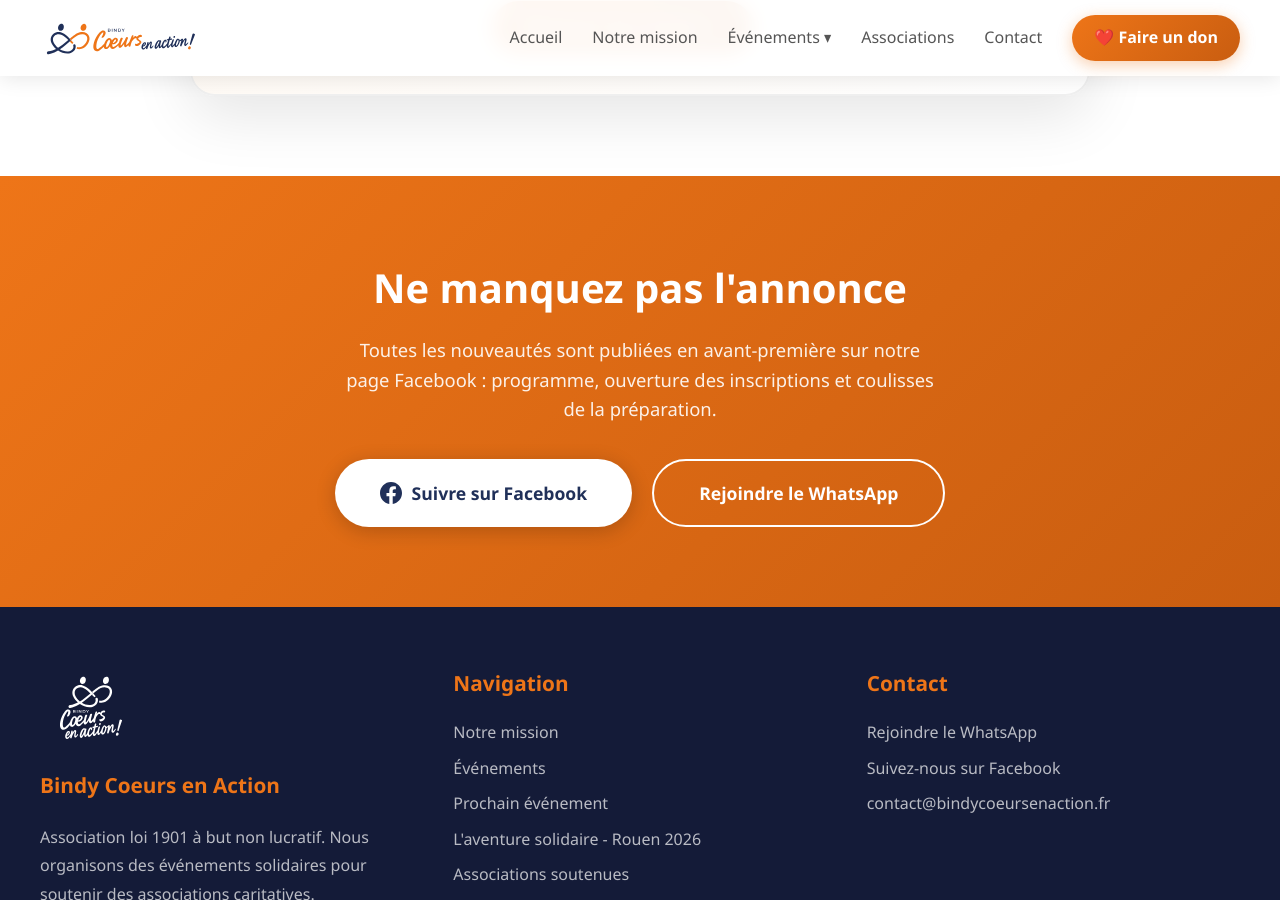
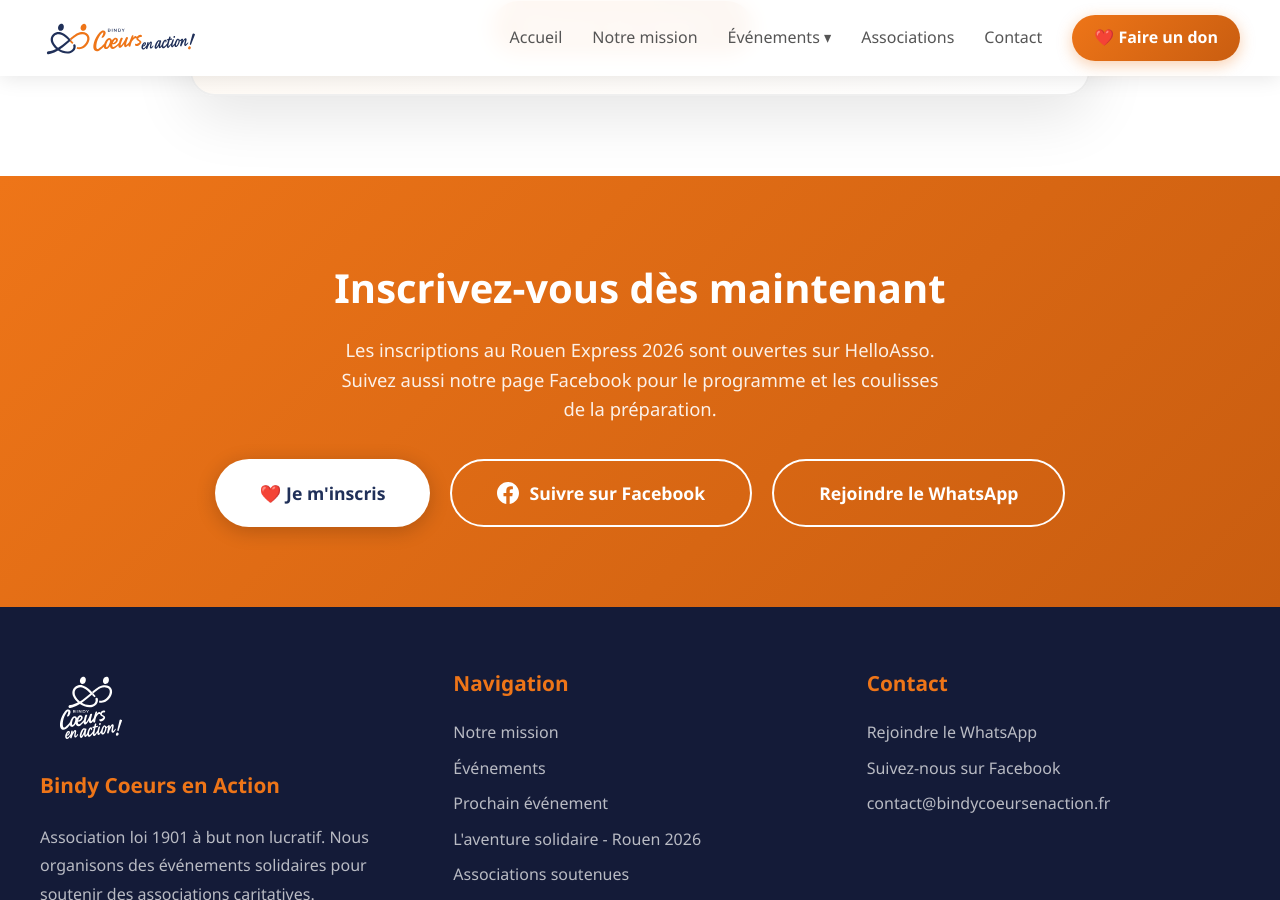
Before and after one commit to Lotto/bindycoeursenaction.fr, a Jekyll site: the page built from prochain-evenement.html, in a window 1280 px wide and 900 px high, scrolled down 2006 px. Built offline with Jekyll 4.4.1, drawn with Linux system fonts in a browser that asks for light colours; some of the changed text lies outside the part shown.

Commit message:
Ouvre les inscriptions au Rouen Express 2026 (lien HelloAsso)
Bouton « Je m'inscris » dans le hero et le CTA final de la page
prochain événement, bandeau et carte événement de l'accueil pointant
vers la billetterie HelloAsso.

Co-Authored-By: Claude Opus 5.5 <noreply@anthropic.com>
Claude-Session: https://claude.ai/code/session_017kPWkem4KwrymvkhwNkg15

```diff
--- a/prochain-evenement.html
+++ b/prochain-evenement.html
@@ -401,16 +401,16 @@ description: Le Rouen Express 2026, prochaine aventure solidaire Bindy Coeurs en
     <h1>Rouen Express 2026</h1>
     <p class="soon-tagline">
       Notre prochaine aventure solidaire, au profit de Vie et Espoir.
-      Suivez-nous sur Facebook pour ne rien manquer des annonces !
+      Les inscriptions sont ouvertes !
     </p>
     <div class="cta-buttons">
-      <a href="https://www.facebook.com/share/1DYDD1KE4z/" target="_blank" rel="noopener" class="cta-button">
+      <a href="https://www.helloasso.com/associations/bindy-coeurs-en-action/evenements/l-aventure-solidaire-rouen-2026-2-seconde-edition" target="_blank" rel="noopener" class="cta-button">❤️ Je m'inscris</a>
+      <a href="https://www.facebook.com/share/1DYDD1KE4z/" target="_blank" rel="noopener" class="cta-button secondary">
         <svg class="fb-icon" viewBox="0 0 24 24" fill="currentColor" aria-hidden="true">
           <path d="M24 12.07C24 5.4 18.63 0 12 0S0 5.4 0 12.07C0 18.1 4.39 23.1 10.13 24v-8.44H7.08v-3.49h3.05V9.41c0-3.02 1.79-4.69 4.53-4.69 1.31 0 2.68.24 2.68.24v2.97h-1.51c-1.49 0-1.96.93-1.96 1.89v2.26h3.33l-.53 3.49h-2.8V24C19.61 23.1 24 18.1 24 12.07z"/>
         </svg>
         Suivre sur Facebook
       </a>
-      <a href="#preparation" class="cta-button secondary">En savoir plus</a>
     </div>
   </div>
 </section>
@@ -476,14 +476,15 @@ description: Le Rouen Express 2026, prochaine aventure solidaire Bindy Coeurs en
 
 <!-- CTA final -->
 <section class="cta-section">
-  <h2>Ne manquez pas l'annonce</h2>
+  <h2>Inscrivez-vous dès maintenant</h2>
   <p>
-    Toutes les nouveautés sont publiées en avant-première sur notre page
-    Facebook : programme, ouverture des inscriptions et coulisses de la
-    préparation.
+    Les inscriptions au Rouen Express 2026 sont ouvertes sur HelloAsso.
+    Suivez aussi notre page Facebook pour le programme et les coulisses de
+    la préparation.
   </p>
   <div class="cta-buttons">
-    <a href="https://www.facebook.com/share/1DYDD1KE4z/" target="_blank" rel="noopener" class="cta-button">
+    <a href="https://www.helloasso.com/associations/bindy-coeurs-en-action/evenements/l-aventure-solidaire-rouen-2026-2-seconde-edition" target="_blank" rel="noopener" class="cta-button">❤️ Je m'inscris</a>
+    <a href="https://www.facebook.com/share/1DYDD1KE4z/" target="_blank" rel="noopener" class="cta-button secondary">
       <svg class="fb-icon" viewBox="0 0 24 24" fill="currentColor" aria-hidden="true">
         <path d="M24 12.07C24 5.4 18.63 0 12 0S0 5.4 0 12.07C0 18.1 4.39 23.1 10.13 24v-8.44H7.08v-3.49h3.05V9.41c0-3.02 1.79-4.69 4.53-4.69 1.31 0 2.68.24 2.68.24v2.97h-1.51c-1.49 0-1.96.93-1.96 1.89v2.26h3.33l-.53 3.49h-2.8V24C19.61 23.1 24 18.1 24 12.07z"/>
       </svg>
```
Also changed, not shown: index.html (+13 -4 lines).
